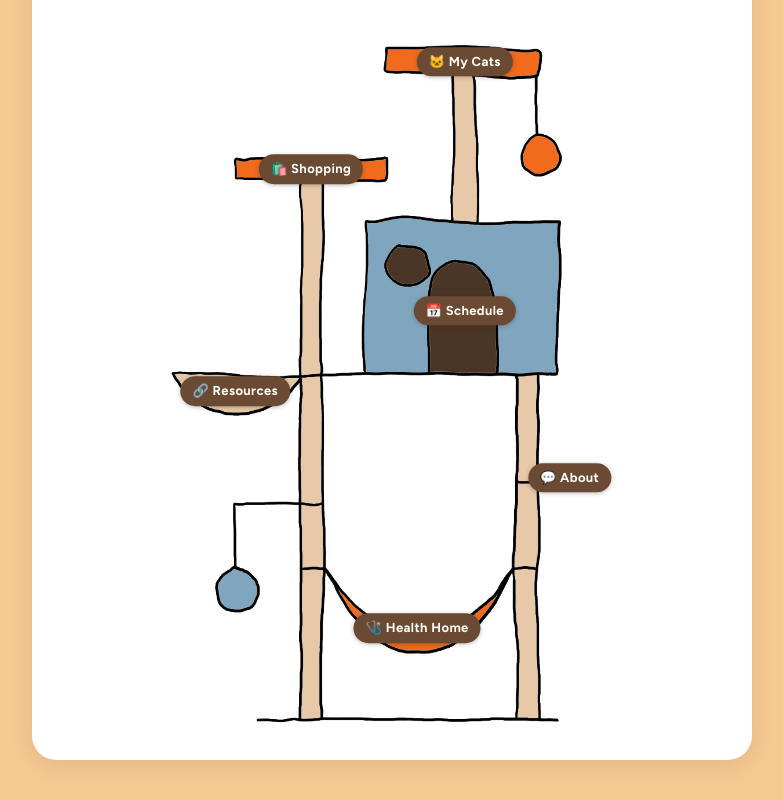
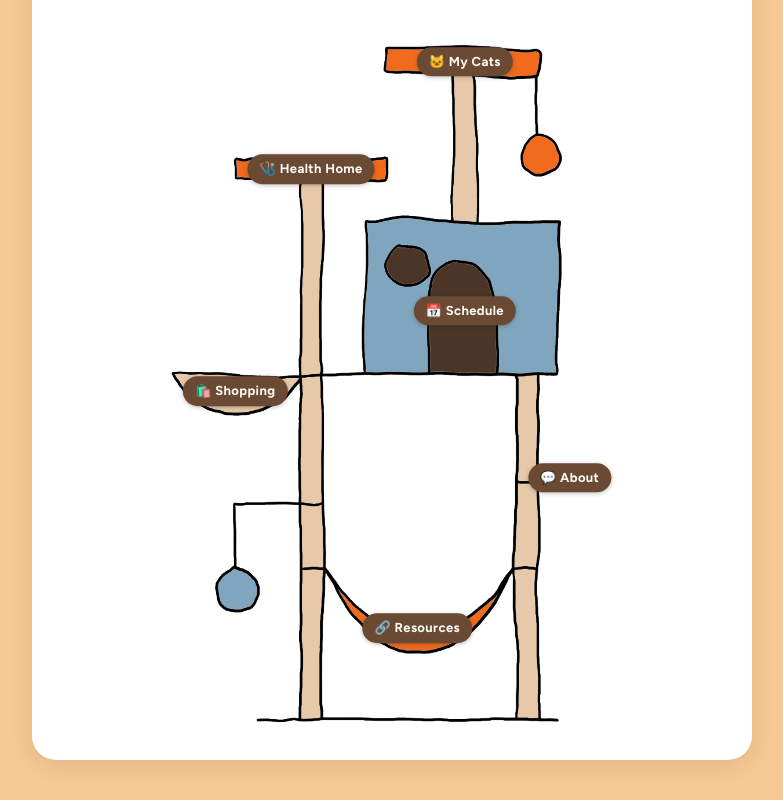
Before and after one commit to PacificWord70/Catssistant, a Next.js app: page / in a window 1280 px wide. Shown: the part 370-1170 px from the top of the page, without its empty margins (248-1031 px from the left). Built offline with nearby package versions, Linux system fonts and the light colour scheme.

Commit message:
feat(home): rotate three of the cat tree's buttons
Health Home, Shopping and Resources each move down a spot, with Resources
wrapping to the hammock.

```diff
--- a/components/CatTree.tsx
+++ b/components/CatTree.tsx
@@ -32,10 +32,10 @@ const SPOTS = {
 
 const PERCHES: { href: string; label: string; emoji: string; spot: keyof typeof SPOTS }[] = [
   { href: '/cats', label: 'My Cats', emoji: '🐱', spot: 1 },
-  { href: '/shopping', label: 'Shopping', emoji: '🛍️', spot: 2 },
+  { href: '/health', label: 'Health Home', emoji: '🩺', spot: 2 },
   { href: '/schedule', label: 'Schedule', emoji: '📅', spot: 3 },
-  { href: '/resources', label: 'Resources', emoji: '🔗', spot: 4 },
-  { href: '/health', label: 'Health Home', emoji: '🩺', spot: 6 },
+  { href: '/shopping', label: 'Shopping', emoji: '🛍️', spot: 4 },
+  { href: '/resources', label: 'Resources', emoji: '🔗', spot: 6 },
   { href: '/about', label: 'About', emoji: '💬', spot: 7 },
 ]
 
```
